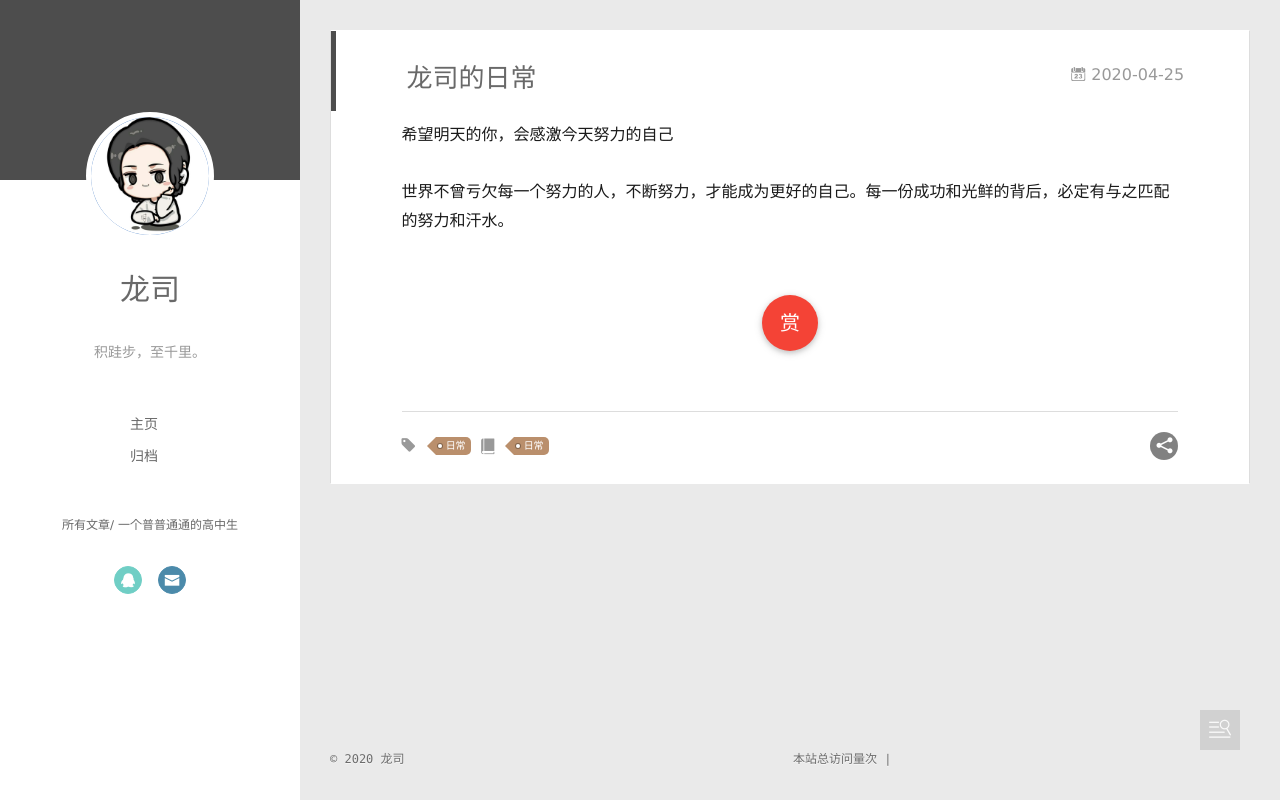
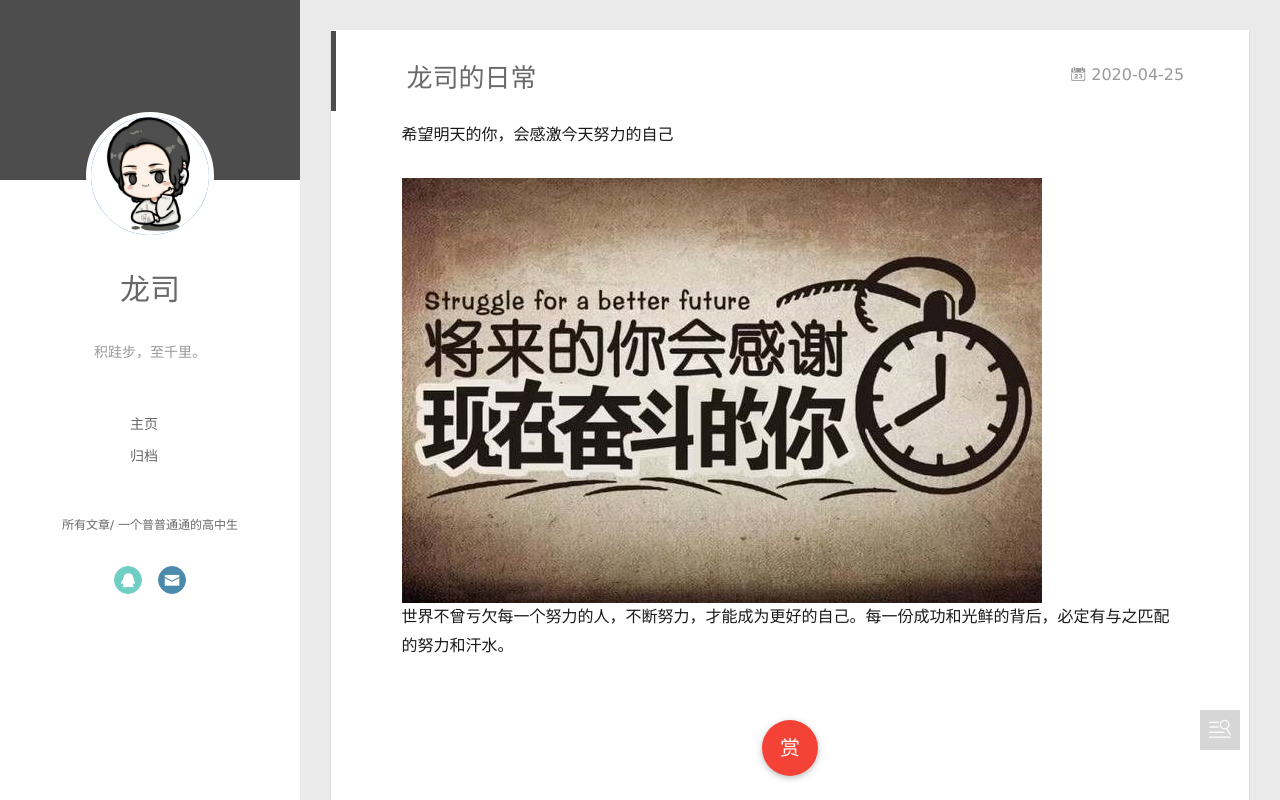
Before and after one commit to glsayhx/glsayhx.github.io, a plain HTML site: page title.html in a window 1280 px wide. Drawn offline with Linux system fonts and the light colour scheme; some packages are replaced by stand-ins of ours; a script that the page names is missing.

Commit message:
Site updated: 2020-04-30 19:53:47

```diff
--- a/title.html
+++ b/title.html
@@ -14,11 +14,13 @@
 <meta property="og:url" content="http://yoursite.com/title.html">
 <meta property="og:site_name" content="龙司的日常">
 <meta property="og:description" content="希望明天的你，会感激今天努力的自己">
+<meta property="og:image" content="http://yoursite.com/images/%E6%9C%AA%E6%9D%A5.png">
 <meta property="article:published_time" content="2020-04-25T13:07:15.000Z">
-<meta property="article:modified_time" content="2020-04-25T14:59:02.118Z">
+<meta property="article:modified_time" content="2020-04-30T11:52:48.182Z">
 <meta property="article:author" content="龙司">
 <meta property="article:tag" content="日常">
 <meta name="twitter:card" content="summary">
+<meta name="twitter:image" content="http://yoursite.com/images/%E6%9C%AA%E6%9D%A5.png">
 
     <link rel="alternative" href="/atom.xml" title="龙司的日常" type="application/atom+xml">
 
@@ -177,8 +179,7 @@
 
         <p>希望明天的你，会感激今天努力的自己</p>
 <a id="more"></a>
-
-<p>世界不曾亏欠每一个努力的人，不断努力，才能成为更好的自己。每一份成功和光鲜的背后，必定有与之匹配的努力和汗水。</p>
+<p><img src="/images/%E6%9C%AA%E6%9D%A5.png" alt=""><br>世界不曾亏欠每一个努力的人，不断努力，才能成为更好的自己。每一份成功和光鲜的背后，必定有与之匹配的努力和汗水。</p>
 
 
 
```
Also changed, not shown: images/未来.png (renamed from images/1,jpg.png).
